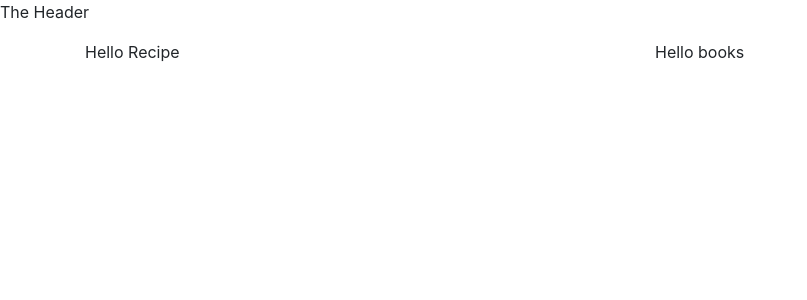
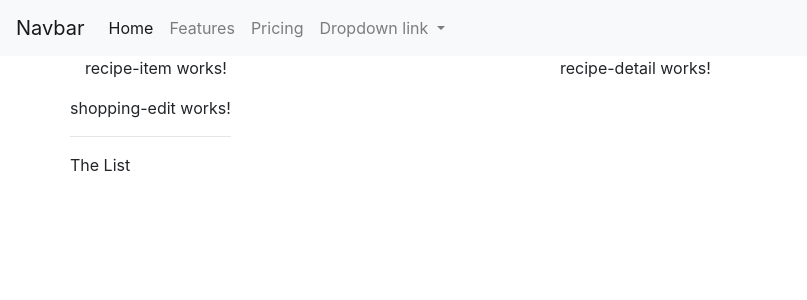
Before and after one commit to Hamzakhann/recipe-book-angular-app, an Angular app: page / in a window 1280 px wide. Shown: the top 300 px of the page, without its empty margins (0-807 px from the left). Built offline with nearby package versions, Linux system fonts and the light colour scheme.

Commit message:
added header navbar

```diff
--- a/src/app/app.component.html
+++ b/src/app/app.component.html
@@ -2,11 +2,9 @@
 
 <div class="container">
   <div class="row">
-    <div class="col-sm-6">
-      Hello Recipe
-    </div>
-    <div class="col-sm-6">
-      Hello books
+    <div class="col-md-12">
+      <app-recipes></app-recipes>
+      <app-shopping-list></app-shopping-list>
     </div>
   </div>
 </div>
--- a/src/app/header/header.component.html
+++ b/src/app/header/header.component.html
@@ -1,3 +1,31 @@
-<p>
-  The Header
-</p>
+<nav class="navbar navbar-expand-lg navbar-light bg-light">
+    <a class="navbar-brand" href="#">Navbar</a>
+    <button class="navbar-toggler" type="button" data-toggle="collapse" data-target="#navbarNavDropdown" aria-controls="navbarNavDropdown" aria-expanded="false" aria-label="Toggle navigation">
+      <span class="navbar-toggler-icon"></span>
+    </button>
+    <div class="collapse navbar-collapse" id="navbarNavDropdown">
+      <ul class="navbar-nav">
+        <li class="nav-item active">
+          <a class="nav-link" href="#">Home <span class="sr-only">(current)</span></a>
+        </li>
+        <li class="nav-item">
+          <a class="nav-link" href="#">Features</a>
+        </li>
+        <li class="nav-item">
+          <a class="nav-link" href="#">Pricing</a>
+        </li>
+        <ul class="nav navbar-nav navbar-right" >
+            <li class="nav-item dropdown">
+                <a class="nav-link dropdown-toggle" href="#" id="navbarDropdownMenuLink" data-toggle="dropdown" aria-haspopup="true" aria-expanded="false">
+                  Dropdown link
+                </a>
+                <div class="dropdown-menu" aria-labelledby="navbarDropdownMenuLink">
+                  <a class="dropdown-item" href="#">Action</a>
+                  <a class="dropdown-item" href="#">Another action</a>
+                  <a class="dropdown-item" href="#">Something else here</a>
+                </div>
+              </li>
+        </ul>
+      </ul>
+    </div>
+  </nav>
--- a/src/app/recipes/recipe-list/recipe-list.component.html
+++ b/src/app/recipes/recipe-list/recipe-list.component.html
@@ -1,3 +1 @@
-<p>
-  recipe-list works!
-</p>
+<app-recipe-item></app-recipe-item>
--- a/src/app/recipes/recipes.component.html
+++ b/src/app/recipes/recipes.component.html
@@ -1,3 +1,8 @@
-<p>
-  recipes works!
-</p>
+<div class="row">
+  <div class="col-md-5">
+    <app-recipe-list></app-recipe-list>
+  </div>
+  <div class="col-md-7">
+    <app-recipe-detail></app-recipe-detail>
+  </div>
+</div>
--- a/src/app/shopping-list/shopping-list.component.html
+++ b/src/app/shopping-list/shopping-list.component.html
@@ -1,3 +1,7 @@
-<p>
-  shopping-list works!
-</p>
+<div class="row">
+  <div class="col-xm-10">
+    <app-shopping-edit></app-shopping-edit>
+    <hr/>
+    <p>The List</p>
+  </div>
+</div>
```
